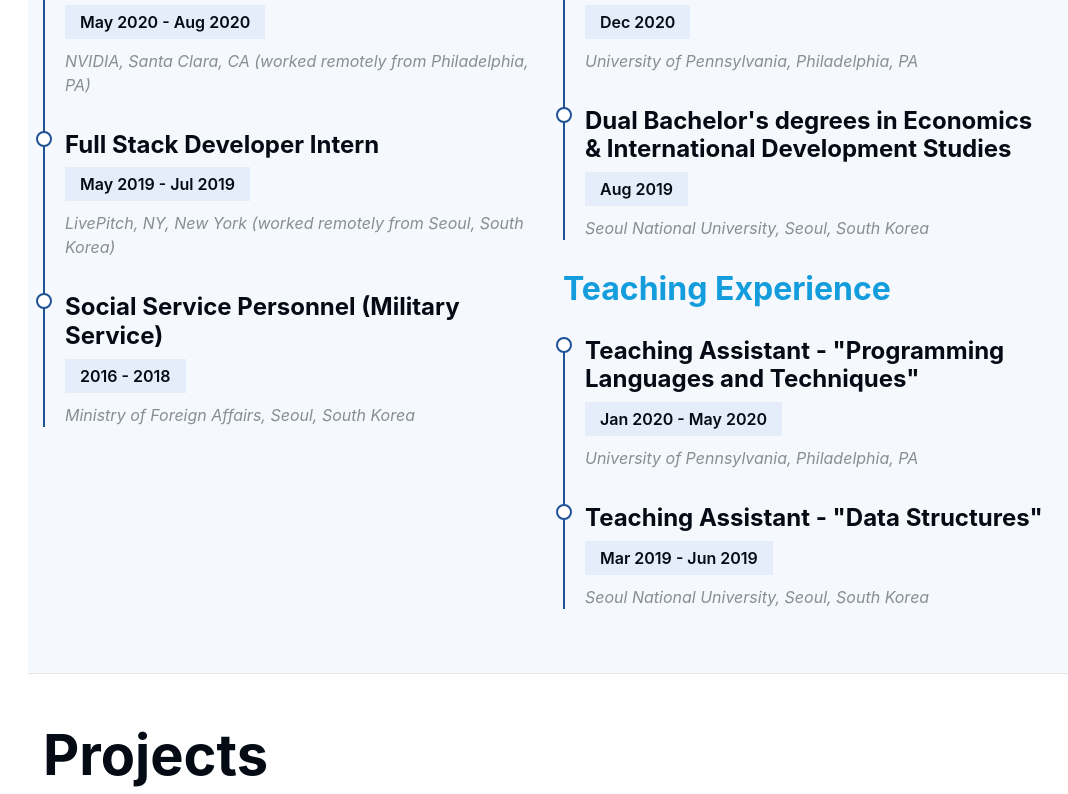
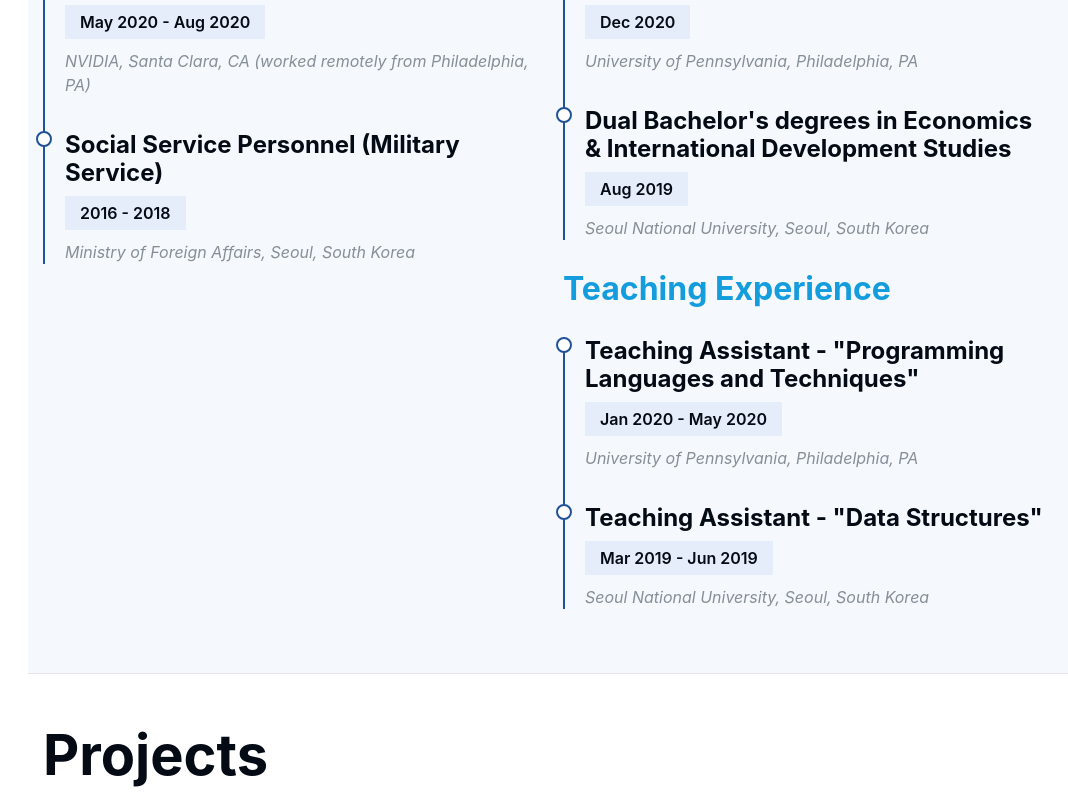
Before and after one commit to jhtomlee/personal-website, a plain HTML site: page index.html in a window 1280 px wide. Shown: the part 2408-3202 px from the top of the page, without its empty margins (212-1280 px from the left). Drawn offline with nearby package versions, Linux system fonts and the light colour scheme; a web font is replaced by a local one.

Commit message:
Update professional experience

```diff
--- a/index.html
+++ b/index.html
@@ -294,11 +294,6 @@
                             <h6>Software Engineer Intern</h6>
                             <h7>May 2020 - Aug 2020</h7>
                             <p class="location"><em>NVIDIA, Santa Clara, CA (worked remotely from Philadelphia, PA)</em></p>
-                        </div>
-                        <div class="resume-item">
-                            <h6>Full Stack Developer Intern</h6>
-                            <h7>May 2019 - Jul 2019</h7>
-                            <p class="location"><em>LivePitch, NY, New York (worked remotely from Seoul, South Korea)</em></p>
                         </div>
                         <div class="resume-item">
                             <h6>Social Service Personnel (Military Service)</h6>
```
